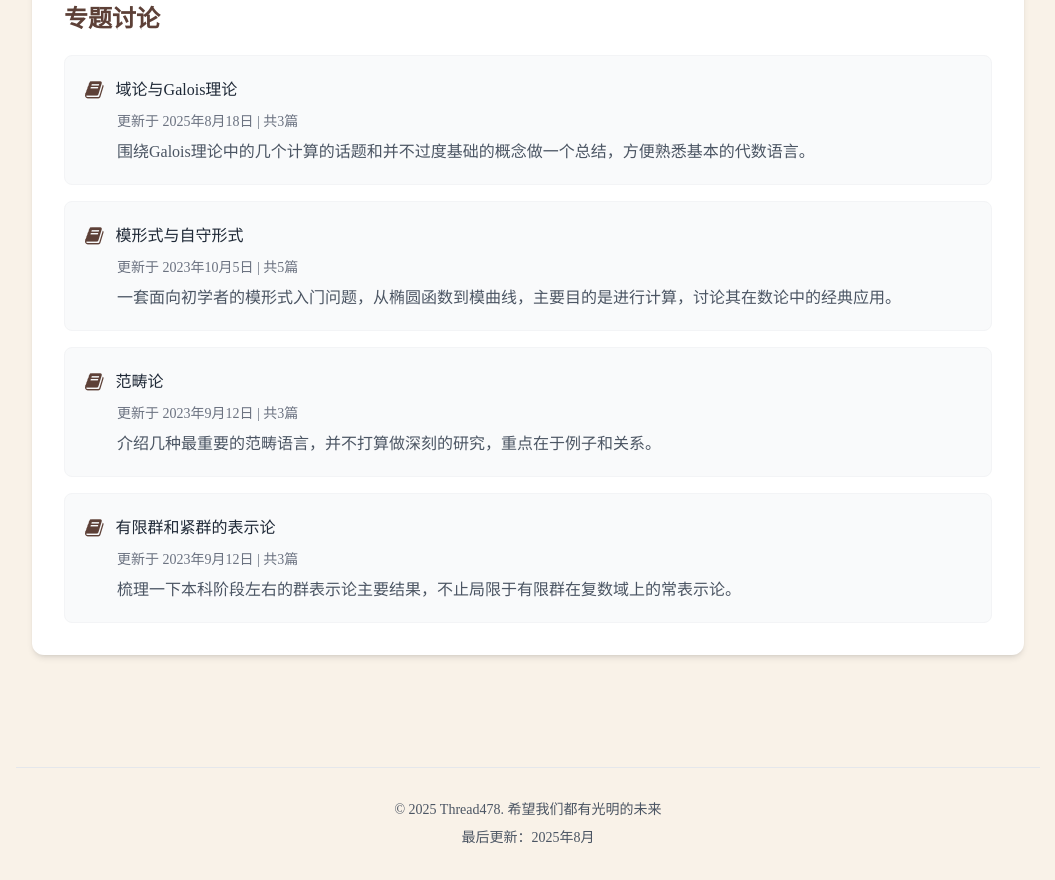
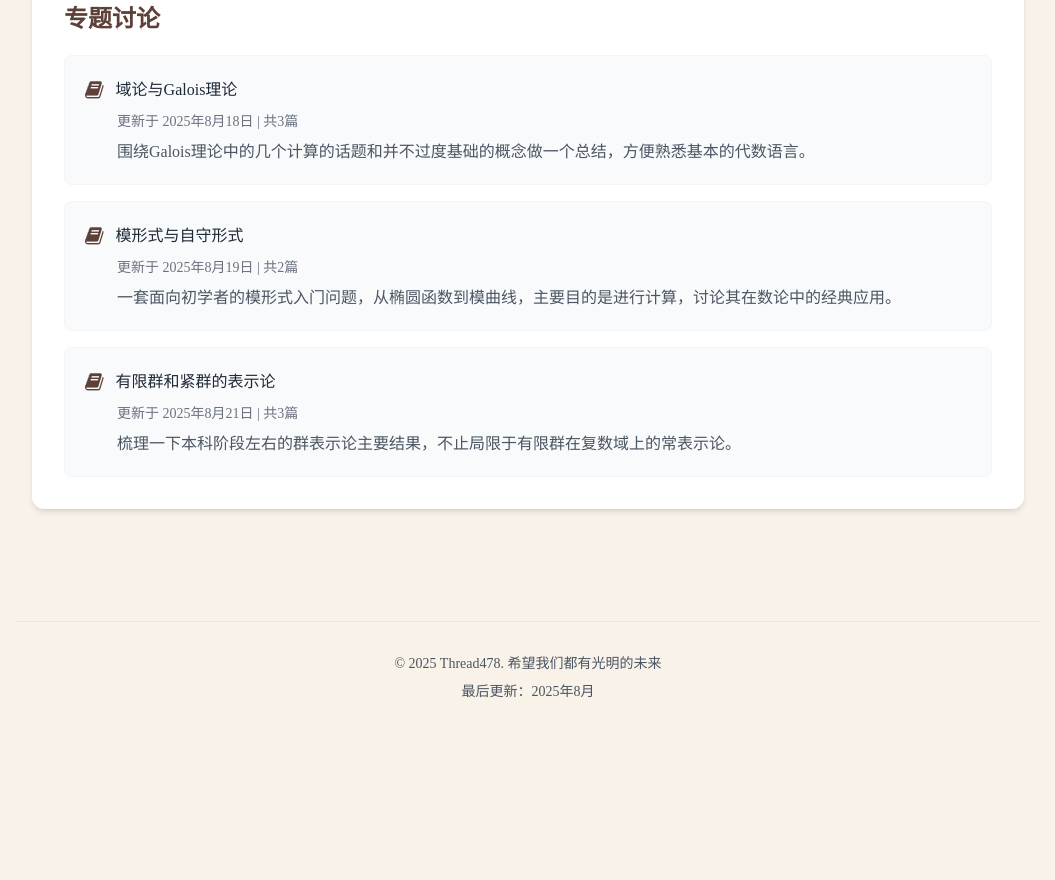
Before and after one commit to Thread478/thread478.github.io, a plain HTML site: page math-resources.html in a window 1280 px wide. Shown: the part 901-1781 px from the top of the page, without its empty margins (112-1167 px from the left). After the commit the page ends 1635 px from the top, so only its background shows below. Drawn offline with nearby package versions, Linux system fonts and the light colour scheme; a web font is replaced by a local one.

Commit message:
deploy: Thread478/mywebsite@ee62c74621d335fda91b462e51bd27c54ba8b972

```diff
--- a/math-resources.html
+++ b/math-resources.html
@@ -319,29 +319,19 @@
               <i class="fa fa-book text-primary text-xl mr-3"></i>
               模形式与自守形式
             </a>
-            <p class="essay-meta text-sm text-gray-500 mt-2 ml-8">更新于 2023年10月5日 | 共5篇</p>
+            <p class="essay-meta text-sm text-gray-500 mt-2 ml-8">更新于 2025年8月19日 | 共2篇</p>
             <p class="essay-description text-gray-600 mt-2 ml-8">
               一套面向初学者的模形式入门问题，从椭圆函数到模曲线，主要目的是进行计算，讨论其在数论中的经典应用。
             </p>
           </li>
 
-          <li class="essay-item bg-gray-50 rounded-lg p-5 border border-gray-100">
-            <a href="math/CategoryTheory.html" class="essay-link flex items-center text-gray-800 hover:text-primary">
-              <i class="fa fa-book text-primary text-xl mr-3"></i>
-              范畴论
-            </a>
-            <p class="essay-meta text-sm text-gray-500 mt-2 ml-8">更新于 2023年9月12日 | 共3篇</p>
-            <p class="essay-description text-gray-600 mt-2 ml-8">
-              介绍几种最重要的范畴语言，并不打算做深刻的研究，重点在于例子和关系。
-            </p>
-          </li>
 
           <li class="essay-item bg-gray-50 rounded-lg p-5 border border-gray-100">
             <a href="math/RepresentationTheory.html" class="essay-link flex items-center text-gray-800 hover:text-primary">
               <i class="fa fa-book text-primary text-xl mr-3"></i>
               有限群和紧群的表示论
             </a>
-            <p class="essay-meta text-sm text-gray-500 mt-2 ml-8">更新于 2023年9月12日 | 共3篇</p>
+            <p class="essay-meta text-sm text-gray-500 mt-2 ml-8">更新于 2025年8月21日 | 共3篇</p>
             <p class="essay-description text-gray-600 mt-2 ml-8">
               梳理一下本科阶段左右的群表示论主要结果，不止局限于有限群在复数域上的常表示论。
             </p>
```
